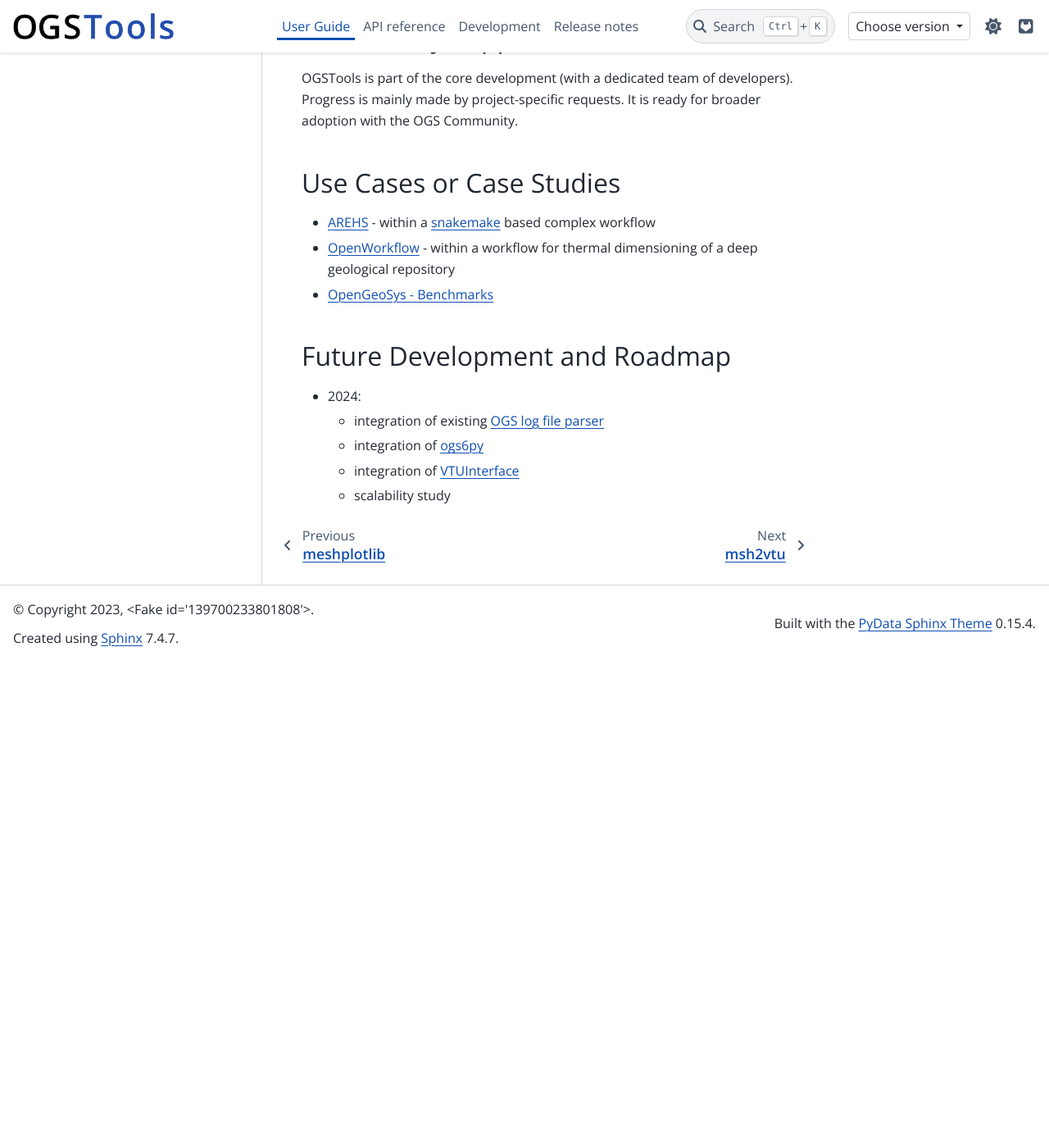
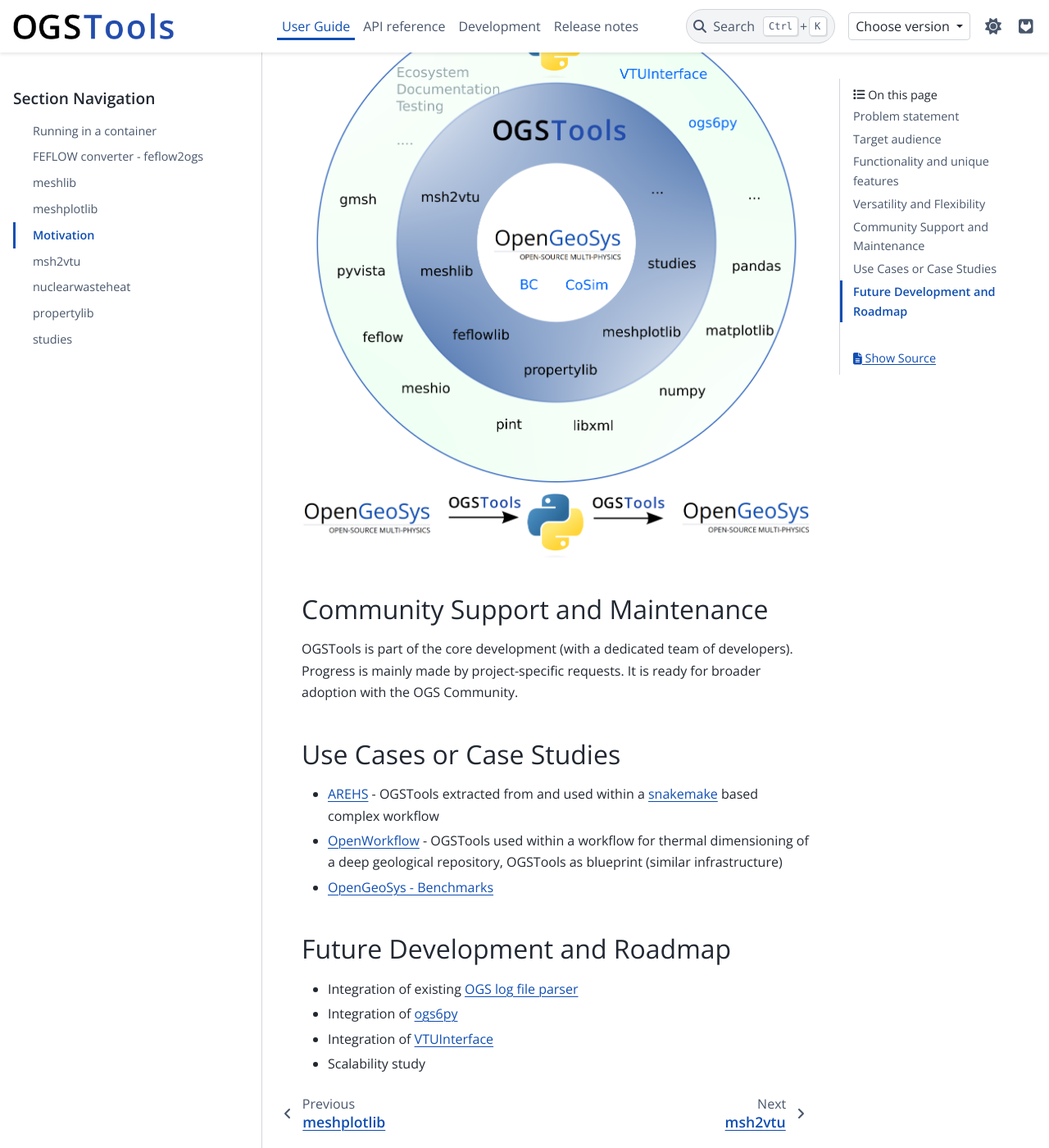
Before and after one commit to ufz/ogstools, a Sphinx documentation site: the page built from docs/user-guide/motivation.md, in a window 1280 px wide and 1400 px high, scrolled down 1202 px. Shown: the whole window at 82% size. Built offline with Sphinx 7.4.7 and the PyData theme 0.15.4, drawn with Linux system fonts in a browser that asks for light colours; pages that are not in the unit, such as notebooks, are missing from menus; the version number could not be read and is left out; comment, search, counter and statistics services are not loaded; before the commit the page ends 2009 px from its top, so only the background shows below that.

Commit message:
[Docu] Motivation docu with image

```diff
--- a/docs/user-guide/motivation.md
+++ b/docs/user-guide/motivation.md
@@ -13,23 +13,28 @@
 OGSTools consists of features designed specifically for [OpenGeoSys](https://www.opengeosys.org) but can be applied broadly across multiple [OpenGeoSys](https://www.opengeosys.org)-specific projects. The functionality is grouped  thematically into sub-libraries that are developed to  collaborate with each other.
 
 ## Versatility and Flexibility
+
 All Sub-Libraries either
+
 - transform from [OpenGeoSys](https://www.opengeosys.org) specific data into data structure of common python libraries
 - transform from data structures of common libraries to [OpenGeoSys](https://www.opengeosys.org) specific data
-This compatibility enables [OpenGeoSys](https://www.opengeosys.org) users to harness the full potential of Python's extensive ecosystem.
+  This compatibility enables [OpenGeoSys](https://www.opengeosys.org) users to harness the full potential of Python's extensive ecosystem.
+
+![](concept_ogstools.png)
 
 ## Community Support and Maintenance
 
 OGSTools is part of the core development (with a dedicated team of developers). Progress is  mainly made by project-specific requests. It is ready for broader adoption with the OGS Community.
 
 ## Use Cases or Case Studies
-- [AREHS](https://www.ufz.de/index.php?en=47155) - within a [snakemake](https://snakemake.readthedocs.io) based complex workflow
-- [OpenWorkflow](https://www.ufz.de/index.php?en=48378) - within a workflow for thermal dimensioning of a deep geological repository
+
+- [AREHS](https://www.ufz.de/index.php?en=47155) - OGSTools extracted from and used within a [snakemake](https://snakemake.readthedocs.io) based complex workflow
+- [OpenWorkflow](https://www.ufz.de/index.php?en=48378) - OGSTools used within a workflow for thermal dimensioning of a deep geological repository, OGSTools as blueprint (similar infrastructure)
 - [OpenGeoSys - Benchmarks](https://www.opengeosys.org/docs/benchmarks/)
 
 ## Future Development and Roadmap
-- 2024:
-	- integration of existing [OGS log file parser](https://github.com/joergbuchwald/ogs6py/tree/master/ogs6py/log_parser)
-	- integration of [ogs6py](https://github.com/ufz/ogs6py)
-	- integration of [VTUInterface](https://github.com/ufz/vtuinterface)
-	- scalability study
+
+- Integration of existing [OGS log file parser](https://github.com/joergbuchwald/ogs6py/tree/master/ogs6py/log_parser)
+- Integration of [ogs6py](https://github.com/ufz/ogs6py)
+- Integration of [VTUInterface](https://github.com/ufz/vtuinterface)
+- Scalability study
```
Also changed, not shown: README.md (+1 -0 lines), docs/user-guide/concept_ogstools.png (added), docs/user-guide/concept_ogstools.svg (added).
